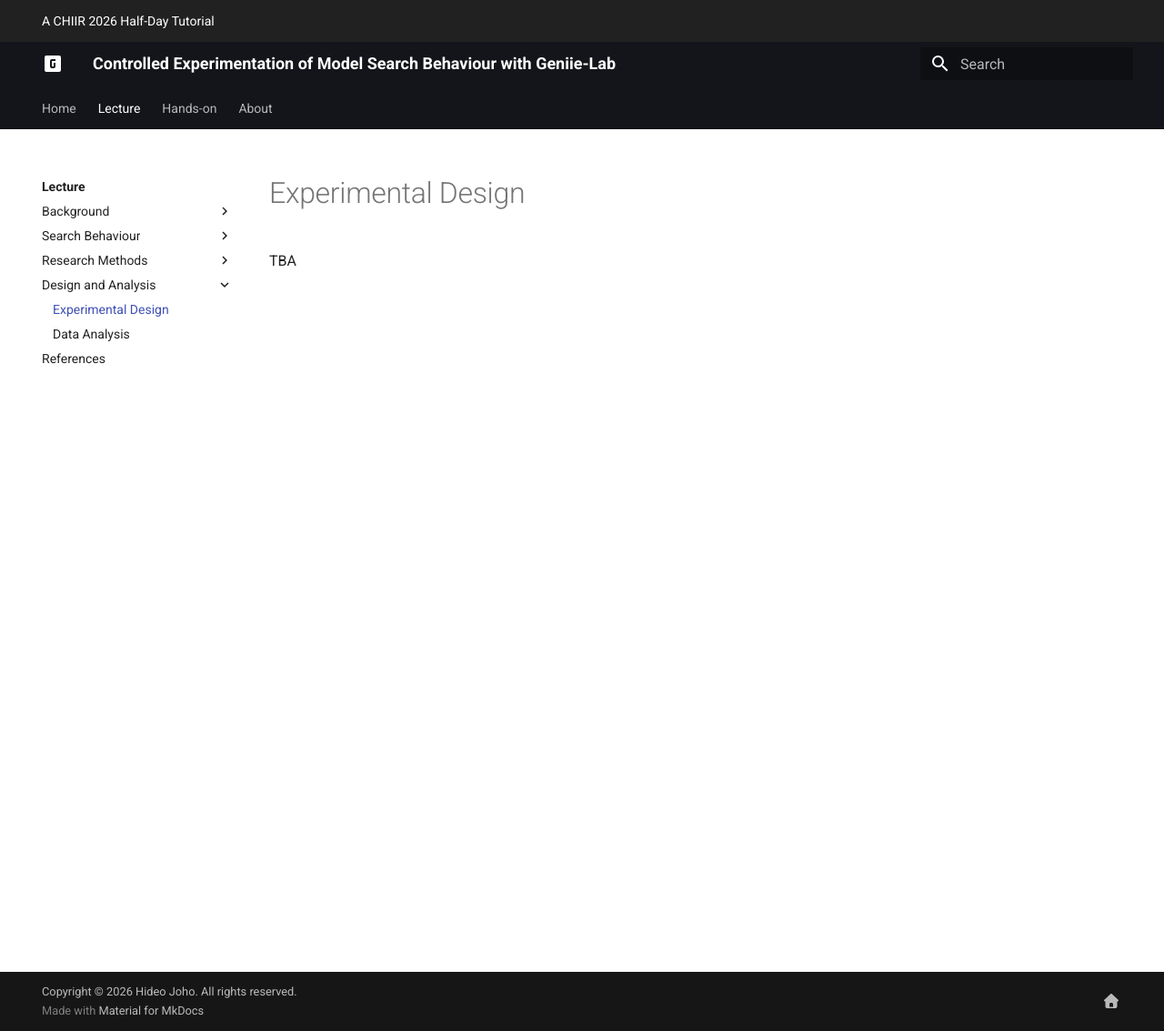
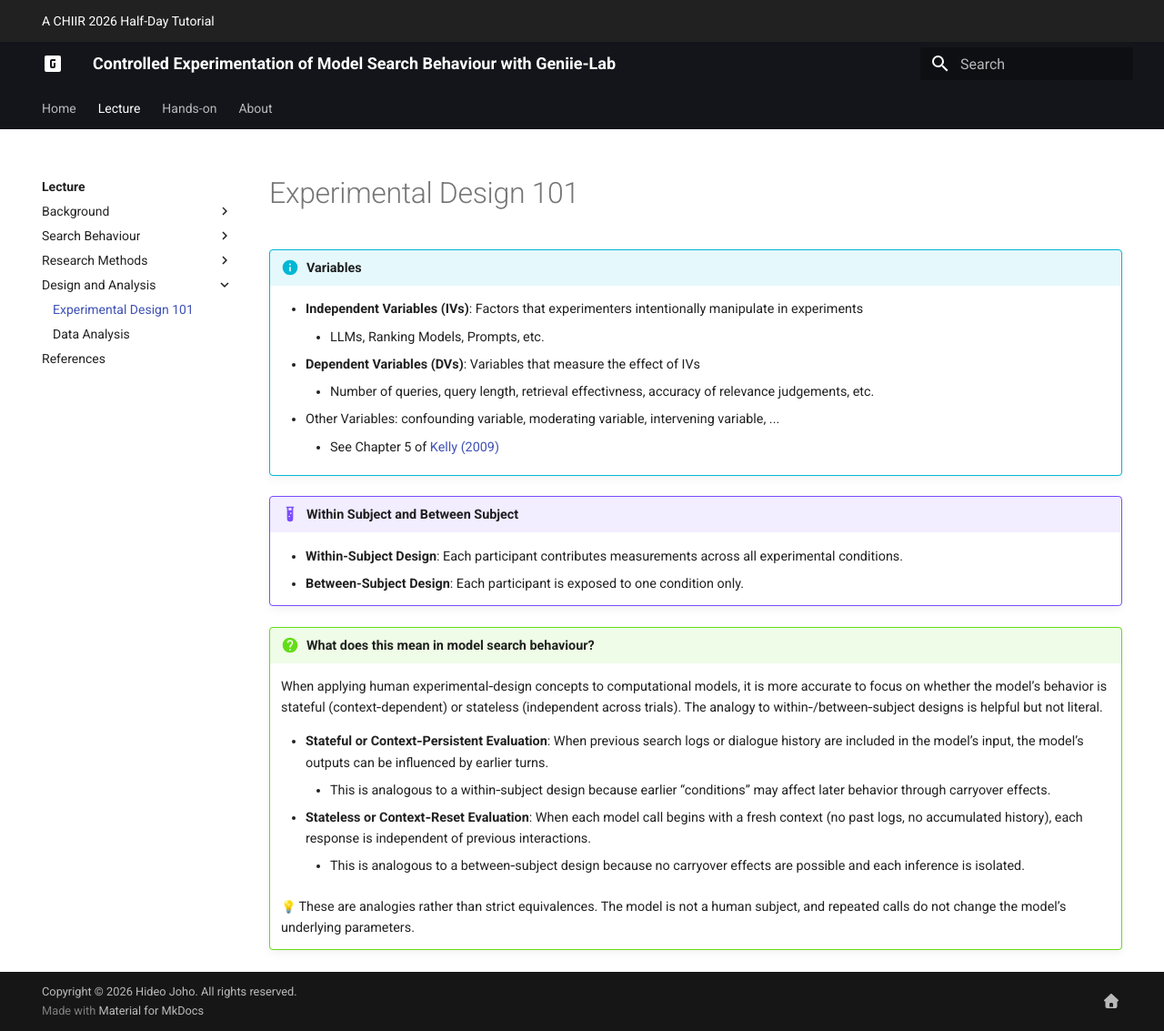
Before and after one commit to geniie-lab/chiir2026, an MkDocs documentation site: the page built from docs/lectures/experimental_design.md, in a window 1280 px wide and 1133 px high. Shown: the whole window at 91% size. Built offline with MkDocs 1.6.1 and Material for MkDocs 9.7.7, drawn with Linux system fonts in a browser that asks for light colours; emoji names are drawn with the system emoji font.

Commit message:
Added experimental design

```diff
--- a/docs/lectures/experimental_design.md
+++ b/docs/lectures/experimental_design.md
@@ -1,3 +1,31 @@
-# Experimental Design
+---
+hide:
+    - toc
+---
 
-TBA
+# Experimental Design 101
+
+!!! info "Variables"
+
+    - **Independent Variables (IVs)**: Factors that experimenters intentionally manipulate in experiments
+        - LLMs, Ranking Models, Prompts, etc.
+    - **Dependent Variables (DVs)**: Variables that measure the effect of IVs
+        - Number of queries, query length, retrieval effectivness, accuracy of relevance judgements, etc.
+    - Other Variables: confounding variable, moderating variable, intervening variable, ...
+        - See Chapter 5 of [Kelly (2009)](references.md)
+
+!!! example "Within Subject and Between Subject"
+
+    - **Within-Subject Design**: Each participant contributes measurements across all experimental conditions.
+    - **Between-Subject Design**: Each participant is exposed to one condition only.
+
+!!! question "What does this mean in model search behaviour?"
+
+    When applying human experimental‑design concepts to computational models, it is more accurate to focus on whether the model’s behavior is stateful (context‑dependent) or stateless (independent across trials). The analogy to within‑/between‑subject designs is helpful but not literal.
+
+    - **Stateful or Context‑Persistent Evaluation**: When previous search logs or dialogue history are included in the model’s input, the model’s outputs can be influenced by earlier turns.
+        - This is analogous to a within‑subject design because earlier “conditions” may affect later behavior through carryover effects.
+    - **Stateless or Context‑Reset Evaluation**: When each model call begins with a fresh context (no past logs, no accumulated history), each response is independent of previous interactions.
+        - This is analogous to a between‑subject design because no carryover effects are possible and each inference is isolated.
+
+    :bulb: These are analogies rather than strict equivalences. The model is not a human subject, and repeated calls do not change the model’s underlying parameters.
```
